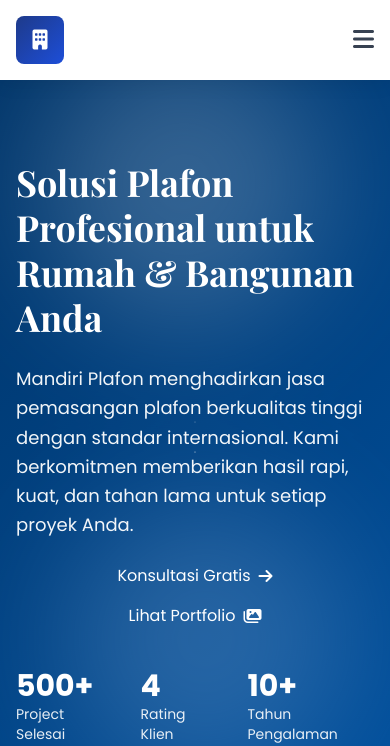
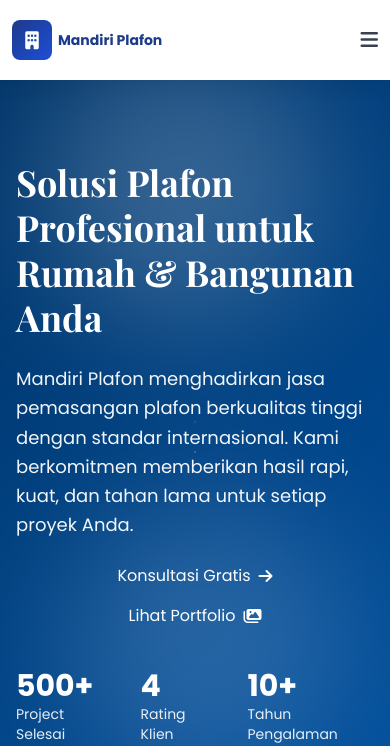
Before and after one commit to arizal132/mandiri-plafon, a plain HTML site: page index.html in a window 390 px wide. Shown: the top 746 px of the page. Drawn offline with nearby package versions, Linux system fonts and the light colour scheme.

Commit message:
Fix: Make navbar brand visible on all devices - Improved responsive design with adaptive font sizes and spacing. Brand name now displays correctly on mobile, tablet, and desktop.

```diff
--- a/index.html
+++ b/index.html
@@ -106,14 +106,14 @@
 <body class="scroll-smooth bg-white">
     <!-- Navigation Bar -->
     <nav class="fixed top-0 w-full z-50 navbar-shadow bg-white transition-all duration-300">
-        <div class="max-w-7xl mx-auto px-4 sm:px-6 lg:px-8">
+        <div class="max-w-7xl mx-auto px-3 sm:px-4 lg:px-8">
             <div class="flex justify-between items-center h-20">
                 <!-- Logo -->
-                <div class="flex items-center gap-2">
-                    <div class="w-12 h-12 bg-gradient-to-br from-blue-900 to-blue-700 rounded-lg flex items-center justify-center text-white text-xl font-bold">
+                <div class="flex items-center gap-1.5 sm:gap-2 min-w-0">
+                    <div class="w-10 h-10 sm:w-12 sm:h-12 bg-gradient-to-br from-blue-900 to-blue-700 rounded-lg flex items-center justify-center text-white text-lg sm:text-xl font-bold flex-shrink-0">
                         <i class="fas fa-building"></i>
                     </div>
-                    <span class="font-bold text-xl text-blue-900 hidden sm:inline">Mandiri Plafon</span>
+                    <span class="font-bold text-sm sm:text-base lg:text-xl text-blue-900 truncate">Mandiri Plafon</span>
                 </div>
 
                 <!-- Desktop Menu -->
@@ -125,13 +125,13 @@
                 </ul>
 
                 <!-- CTA Button -->
-                <a href="https://wa.me/6285773907878" target="_blank" class="hidden md:flex items-center gap-2 px-6 py-2 bg-green-500 text-white rounded-lg hover:bg-green-600 transition font-semibold">
+                <a href="https://wa.me/6285773907878" target="_blank" class="hidden md:flex items-center gap-2 px-4 sm:px-6 py-2 bg-green-500 text-white rounded-lg hover:bg-green-600 transition font-semibold text-sm sm:text-base flex-shrink-0">
                     <i class="fab fa-whatsapp"></i>
                     <span class="hidden lg:inline">WhatsApp</span>
                 </a>
 
                 <!-- Mobile Menu Toggle -->
-                <button class="lg:hidden text-gray-700 text-2xl" id="mobileMenuBtn">
+                <button class="lg:hidden text-gray-700 text-xl sm:text-2xl flex-shrink-0" id="mobileMenuBtn">
                     <i class="fas fa-bars"></i>
                 </button>
             </div>
```
